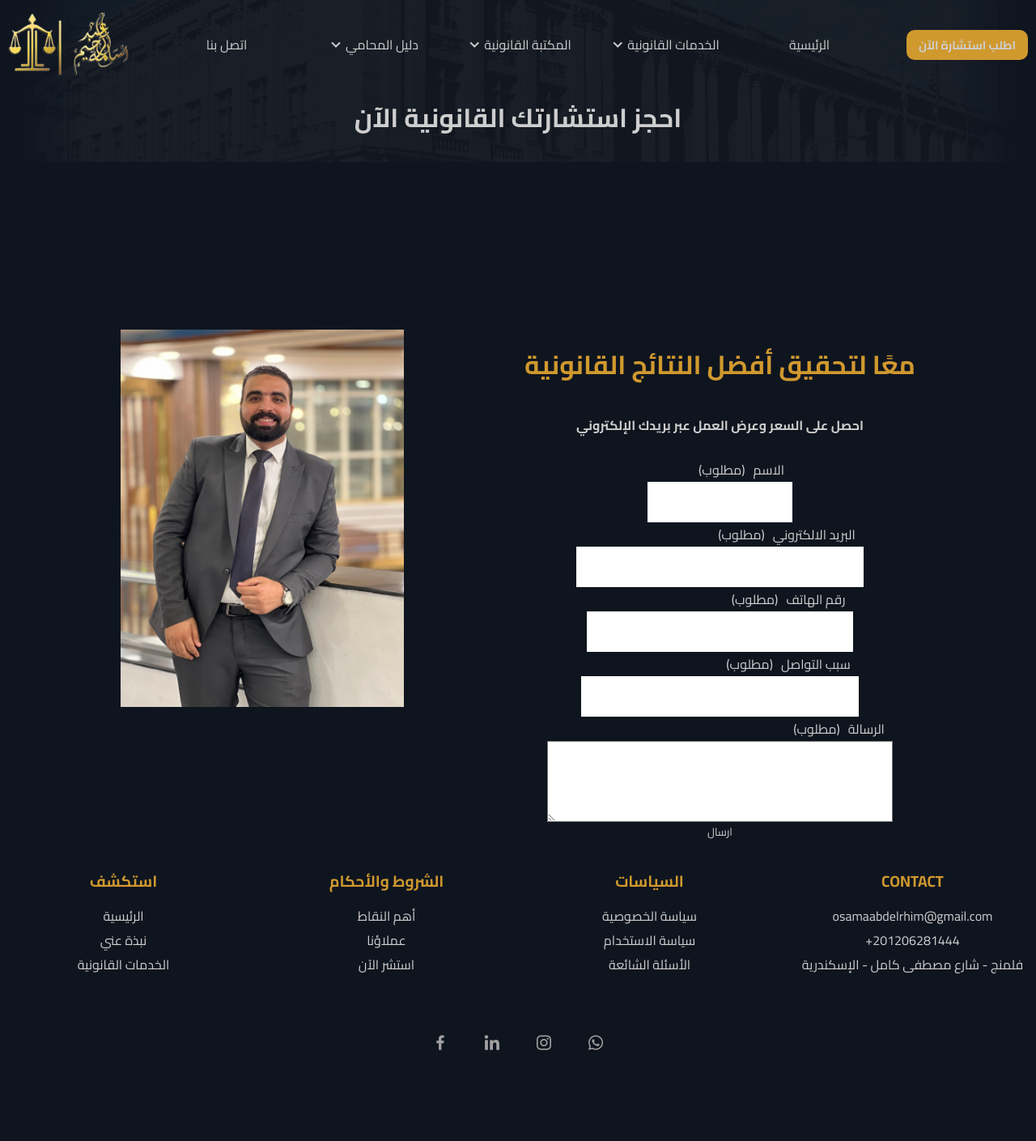
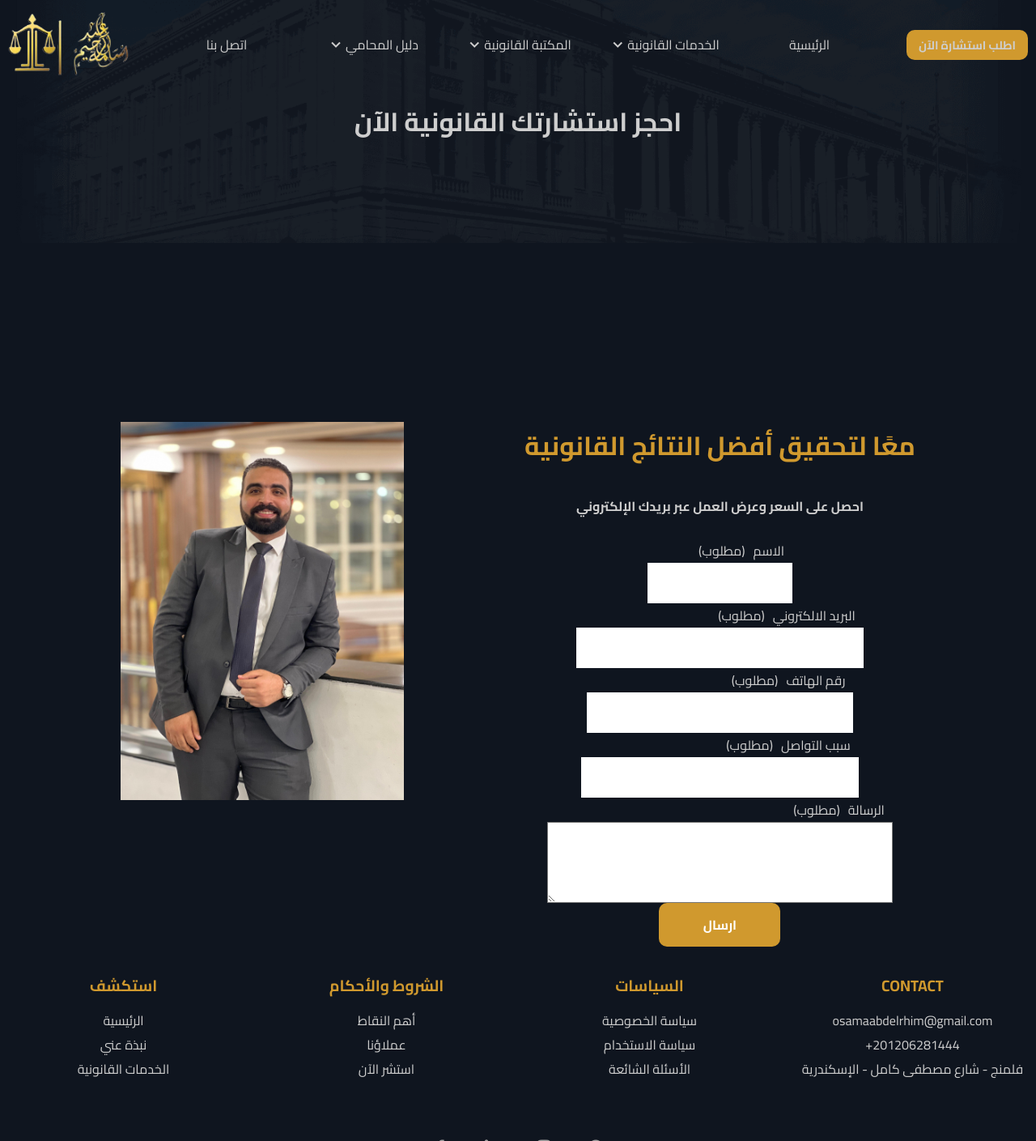
Before and after one commit to Youssef20004/osama, a Django app: page /osama/conslut/ in a window 1280 px wide. Shown: the top 1409 px of the page at 81% size. Before the commit the page ends 1297 px from the top, so only its background shows below. Run offline with Django 5.2, Linux system fonts and the light colour scheme.

Commit message:
Update consult.css

```diff
--- a/law/static/css/consult.css
+++ b/law/static/css/consult.css
@@ -1,21 +1,23 @@
 
 /* SECTION CONSLUT */
-
-.consult .consult-img{
+.consult .consult-img {
     position: relative;
-    background: url("http://127.0.0.1:8000/static/images/23467.png") no-repeat center center;
+    background: url("/static/images/23467.png") no-repeat center center;
     width: 100%;
     height: 200px;
     background-size: cover;
 }
-.consult .text{
+
+.consult .text {
     position: absolute;
-    top: 0%;
-    height: 250px;
-    width: 100%;
-    display: grid;
-    place-items: center;
+    top: 50%;
+    left: 50%;
+    transform: translate(-50%, -50%);
+    color: white;
+    text-align: center;
 }
+
+
 .consult .text h1{
     text-align: center;
 }
@@ -64,7 +66,6 @@
     padding-inline: 20px;
     color: black;
     direction: rtl;
-    background: white;
 }
 
 .container-forms .form input[type= 'text']{
@@ -79,11 +80,31 @@
     margin-block: 40px;
     max-width: 350px;
 }
+
+.btn-input{
+    background-color: var(--color-btn);
+    width: 100%;
+    max-width: 150px;
+    white-space: nowrap;
+    padding: 12px;
+    border-radius: 10px;
+    font-size: 1rem;
+    font-weight: 700;
+    color: white;
+}
+
+.btn-input:hover{
+    background-color: var(--color-hover-btn);
+    transition: 500ms ease-in-out;
+}
+
+
 @media screen and (min-width: 768px){
     /* SECTION CONSLUT */
-    .consult .text{
-        top: 10%;
+    .consult .consult-img{
+        height: 300px;
     }
+
     .consult .text h1{
         font-size: 2rem;
     }
@@ -100,12 +121,22 @@
     }
 }
 
+@media screen and (min-width: 1024px){
+    /* SECTION CONSLUT */
+    .consult .consult-img{
+        height: 300px;
+    }
+    .consult .text-consult h1{
+        font-size: 2rem;
+    }
+}
+
 @media screen and (min-width: 1440px){
     /* SECTION CONSLUT */
-    .consult .text{
-        top: 25%;
+    .consult .consult-img{
+        height: 400px;
     }
-    .consult .text h1{
+    .consult .text-consult h1{
         font-size: 3rem;
     }
     /* FORMS */
@@ -126,48 +157,19 @@
 
 
 @media screen and (min-width: 1600px){
+     /* SECTION CONSLUT */
+     .consult .consult-img{
+        height: 500px;
+    }
     /* FORMS */
     .container-forms{
         padding-inline: 240px;
     }
 }
-@media screen and (min-width: 1700px){
-    /* FORMS */
-    .container-forms{
-        padding-inline: 300px;
-    }
-}
-@media screen and (min-width: 1900px){
-    /* FORMS */
-    .container-forms{
-        padding-inline: 350px;
-    }
-    /* FORMS forms */
-    .container-forms .form h1{
-        font-size: 2rem;
-    }
-
-     /* FORMS Image */
-
-     .container-forms .img img{
-        max-width: 550px;
-    }
 
 
 
-}
-@media screen and (min-width: 2100px){
-    /* FORMS */
-    .container-forms{
-        padding-inline: 400px;
-    }
-}
-@media screen and (min-width: 2300px){
-    /* FORMS */
-    .container-forms{
-        padding-inline: 500px;
-    }
-}
+
 
 
 
```
